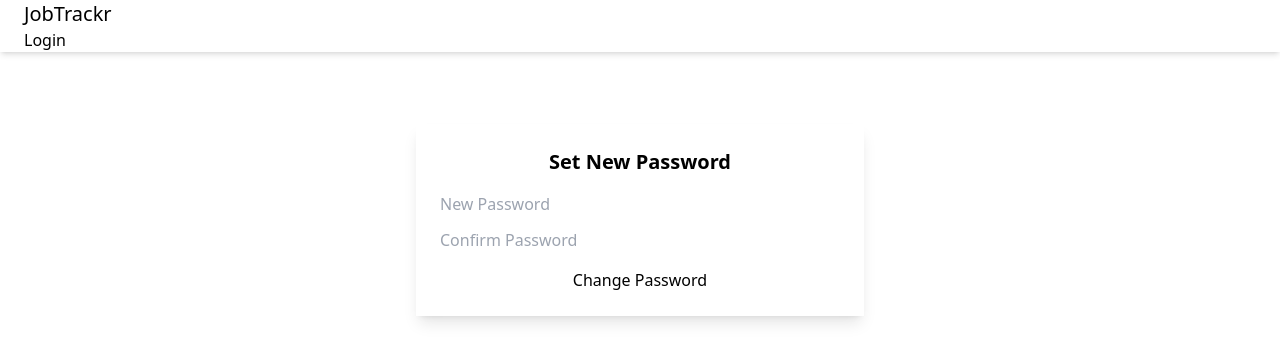
After one commit to sima-rai/jobtracker, a Django app: template applications/templates/account/password_reset_from_key.html in a window 1280 px wide. The commit adds this page. Shown: the top 362 px of the page. Run offline with Django 5.2, Linux system fonts and the light colour scheme; the template is opened without the code that fills it, so the values that code supplies are empty; some libraries are stand-ins or nearby versions.

Commit message:
Feat: Add forgot password

```diff
--- a/applications/templates/account/login.html
+++ b/applications/templates/account/login.html
@@ -29,6 +29,10 @@
                 <div class="text-red-500 text-sm">{{ form.password.errors }}</div>
             {% endif %}
 
+            <div class="text-right">
+                <a href="{% url 'account_reset_password' %}" class="text-sm link link-primary">Forgot password?</a>
+            </div>
+
             <button type="submit" class="btn btn-primary w-full">Login</button>
         </form>
 
--- /dev/null
+++ b/applications/templates/account/password_reset_from_key.html
@@ -0,0 +1,36 @@
+{% extends "applications/base.html" %}
+{% block content %}
+
+<div class="max-w-md mx-auto mt-12">
+    <div class="card bg-base-100 shadow-lg p-6">
+
+        <h2 class="text-xl font-bold text-center mb-4">
+            Set New Password
+        </h2>
+
+        <form method="post">
+            {% csrf_token %}
+
+            <input type="password"
+                   name="password1"
+                   placeholder="New Password"
+                   class="input input-bordered w-full mb-3"
+                   required>
+
+            <input type="password"
+                   name="password2"
+                   placeholder="Confirm Password"
+                   class="input input-bordered w-full mb-4"
+                   required>
+
+            <button type="submit"
+                    class="btn btn-primary w-full">
+                Change Password
+            </button>
+
+        </form>
+
+    </div>
+</div>
+
+{% endblock %}
```
Also changed, not shown: applications/templates/account/password_reset.html (added, +28 -0 lines), applications/templates/account/password_reset_done.html (added, +13 -0 lines), applications/templates/account/password_reset_from_key_done.html (added, +14 -0 lines).
